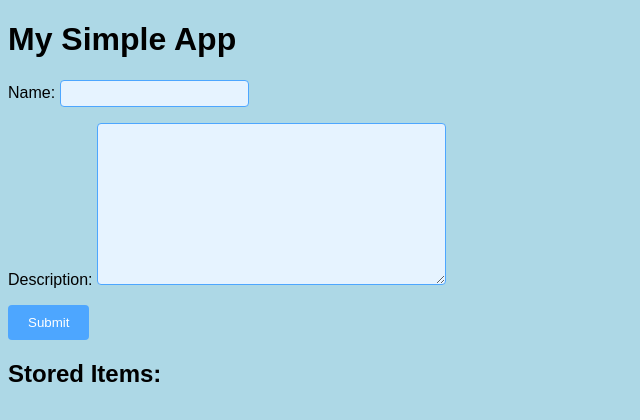
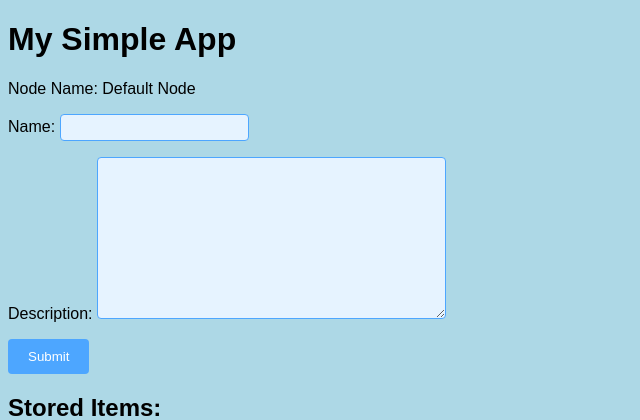
Before and after one commit to prabhjotbawa/django_postgres_app, a Django app: page / in a window 1280 px wide. Shown: the top 420 px of the page, without its empty margins (0-640 px from the left). Run offline with Django 4.2, Linux system fonts and the light colour scheme; data that the repository does not hold is empty.

Commit message:
Add env var to add Node Name

```diff
--- a/docker-compose.yml
+++ b/docker-compose.yml
@@ -1,5 +1,3 @@
-version: '3.8'
-
 services:
   web:
     build: .
--- a/myapp/templates/home.html
+++ b/myapp/templates/home.html
@@ -28,6 +28,9 @@
 </head>
 <body>
     <h1>My Simple App</h1>
+    <div class="env-value">
+    Node Name: {{ env_value }}
+    </div>
     <form method="post">
         {% csrf_token %}
         {{ form.as_p }}
--- a/myapp/views.py
+++ b/myapp/views.py
@@ -1,3 +1,5 @@
+import os
+
 from django.shortcuts import render, redirect
 from .models import MyModel
 from .forms import MyModelForm
@@ -13,4 +15,5 @@ def home(request):
         form = MyModelForm()
 
     items = MyModel.objects.all()
-    return render(request, 'home.html', {'form': form, 'items': items})
+    return render(request, 'home.html', {'form': form, 'items': items,
+                                         'env_value': os.environ.get('NODE_NAME', 'Default Node')})
--- a/resources/deployment.yml
+++ b/resources/deployment.yml
@@ -40,6 +40,10 @@ spec:
         ports:
         - containerPort: 5001
         env:
+        - name: NODE_NAME
+          valueFrom:
+            fieldRef:
+              fieldPath: spec.nodeName
         - name: DJANGO_DISABLE_MIGRATIONS
           value: 'false' # Run migration
         - name: DB_NAME
```
Also changed, not shown: webapp/Chart.yml (added), webapp/values.yml (added).
